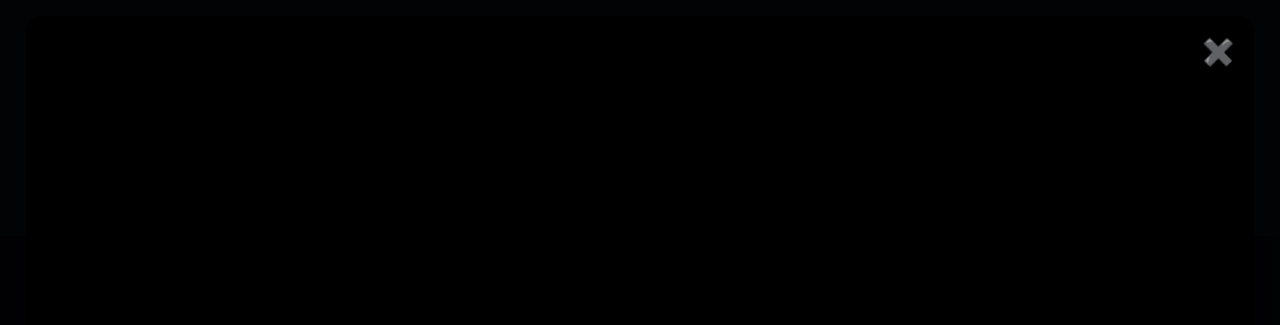
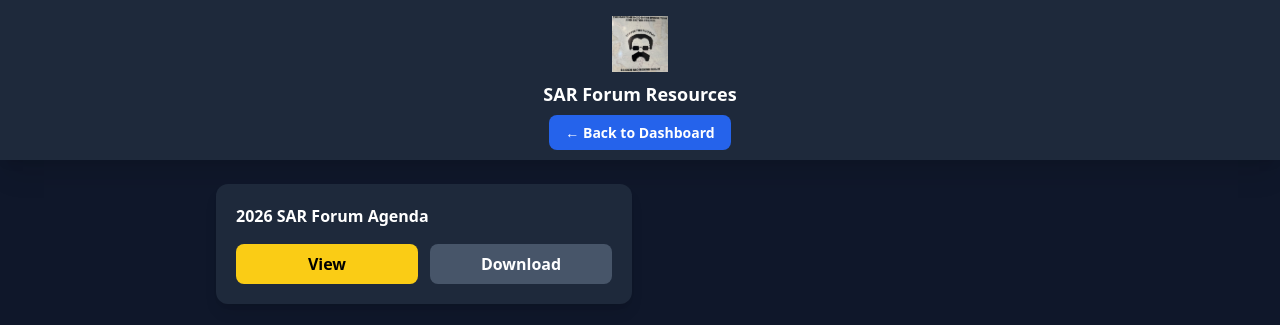
Before and after one commit to leydet4/SARGARAPP, a website: page sar-resources.html in a window 1280 px wide. Both pictures are taken after a click on the button "View". Drawn offline with nearby package versions, Linux system fonts and the light colour scheme.

Commit message:
Update sar-resources.html

```diff
--- a/sar-resources.html
+++ b/sar-resources.html
@@ -5,111 +5,64 @@
 <meta name="viewport" content="width=device-width, initial-scale=1.0">
 <title>SAR Forum Resources</title>
 
-<link rel="manifest" href="manifest.json">
 <link rel="icon" href="SAR.png">
 <meta name="theme-color" content="#0f172a">
 
 <script src="https://cdn.tailwindcss.com"></script>
-
-<style>
-.modal {
-  display: none;
-  position: fixed;
-  inset: 0;
-  background: rgba(0,0,0,0.92);
-  z-index: 1000;
-}
-
-.modal-content {
-  position: absolute;
-  top: 2%;
-  left: 2%;
-  width: 96%;
-  height: 96%;
-  background: #000;
-  border-radius: 16px;
-  overflow: hidden;
-}
-
-.modal iframe {
-  width: 100%;
-  height: 100%;
-  border: none;
-}
-
-.close-btn {
-  position: absolute;
-  top: 16px;
-  right: 20px;
-  font-size: 26px;
-  cursor: pointer;
-  color: white;
-}
-</style>
 </head>
 
 <body class="bg-slate-900 text-white">
 
-<header class="bg-slate-800 py-8 text-center shadow-xl">
-<img src="SAR.png" class="mx-auto h-20 mb-4">
-<h1 class="text-3xl font-black">SAR Forum Resources</h1>
+<header class="bg-slate-800 py-4 text-center shadow-xl">
 
-<div class="mt-4">
+<img src="SAR.png" class="mx-auto h-14 mb-2">
+
+<h1 class="text-lg font-black">
+SAR Forum Resources
+</h1>
+
+<div class="mt-3">
 <a href="/index.html"
-class="px-6 py-2 rounded-xl font-bold bg-blue-600 hover:bg-blue-700 transition">
+class="px-4 py-2 rounded-lg font-bold bg-blue-600 hover:bg-blue-700 text-sm">
 ← Back to Dashboard
 </a>
 </div>
+
 </header>
 
-<section class="max-w-5xl mx-auto p-6">
-<div id="resourceGrid" class="grid md:grid-cols-2 gap-6"></div>
-<div id="errorMsg" class="text-center text-red-400 mt-6 hidden font-semibold"></div>
+<section class="max-w-4xl mx-auto p-6 space-y-6">
+
+<div id="resourceGrid" class="grid md:grid-cols-2 gap-4"></div>
+
 </section>
-
-<div id="viewerModal" class="modal">
-  <div class="modal-content">
-    <span class="close-btn" onclick="closeModal()">✖</span>
-    <iframe id="viewerFrame"></iframe>
-  </div>
-</div>
 
 <script>
 
 async function loadResources() {
-  try {
   const res = await fetch('/resources/resources.json');
-    if (!res.ok) throw new Error("resources.json not found");
+  const files = await res.json();
 
-    const files = await res.json();
   const grid = document.getElementById('resourceGrid');
   grid.innerHTML = "";
 
-    if (!files.length) {
-      showError("No resources found.");
-      return;
-    }
+  files.forEach(resource => {
 
-    files.forEach(resource => {
     const filePath = `/resources/${resource.file}`;
 
     const card = document.createElement('div');
-      card.className =
-        "bg-slate-800 rounded-2xl p-6 shadow-xl";
+    card.className = "bg-slate-800 rounded-xl p-5 shadow-lg";
 
     card.innerHTML = `
-        <h3 class="text-lg font-bold mb-4">
-          ${resource.name}
-        </h3>
+      <h3 class="font-bold mb-4">${resource.name}</h3>
 
       <div class="flex gap-3">
         <button onclick="viewFile('${filePath}')"
-            class="flex-1 bg-yellow-400 hover:bg-yellow-500 text-black font-bold py-2 rounded-xl transition">
+        class="flex-1 bg-yellow-400 hover:bg-yellow-500 text-black font-bold py-2 rounded-lg">
         View
         </button>
 
         <a href="${filePath}" download class="flex-1">
-            <button class="w-full bg-slate-600 hover:bg-slate-500 font-bold py-2 rounded-xl transition">
+          <button class="w-full bg-slate-600 hover:bg-slate-500 font-bold py-2 rounded-lg">
           Download
           </button>
         </a>
@@ -118,28 +71,10 @@
 
     grid.appendChild(card);
   });
-
-  } catch (err) {
-    console.error(err);
-    showError("Failed to load resources. Check resources.json.");
-  }
 }
 
 function viewFile(relativeUrl) {
-  document.getElementById("viewerFrame").src =
-    relativeUrl + "#toolbar=1&navpanes=0&scrollbar=1";
-  document.getElementById("viewerModal").style.display = "block";
-}
-
-function closeModal() {
-  document.getElementById("viewerModal").style.display = "none";
-  document.getElementById("viewerFrame").src = "";
-}
-
-function showError(msg) {
-  const box = document.getElementById("errorMsg");
-  box.innerText = msg;
-  box.classList.remove("hidden");
+  window.open(relativeUrl, "_blank");
 }
 
 loadResources();
```
Lines whose indentation alone changed are shown as unchanged.
